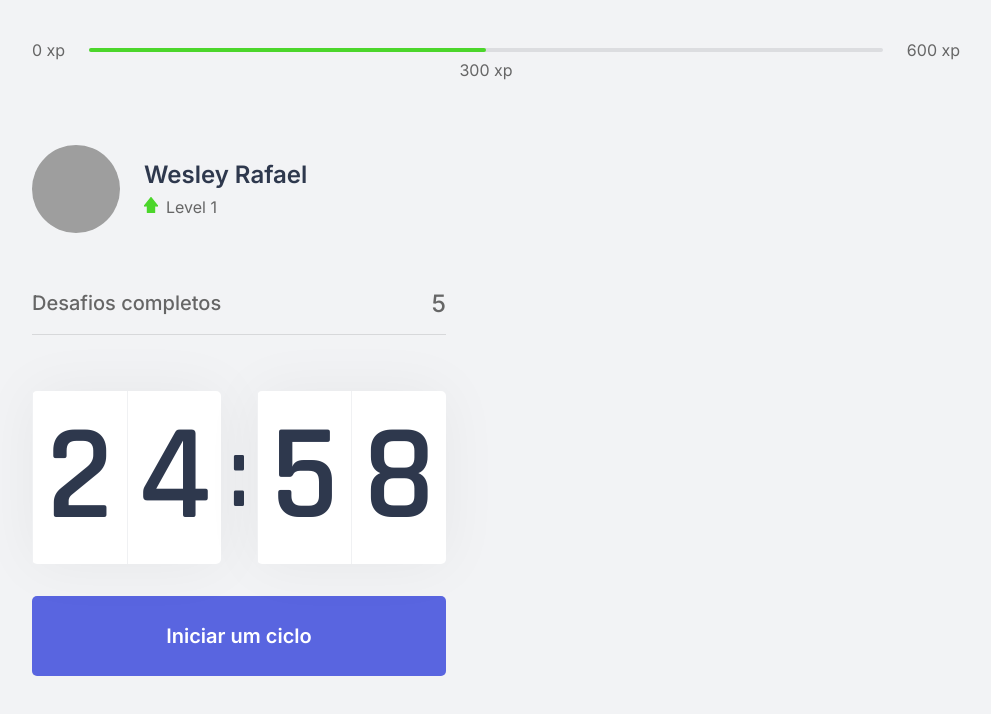
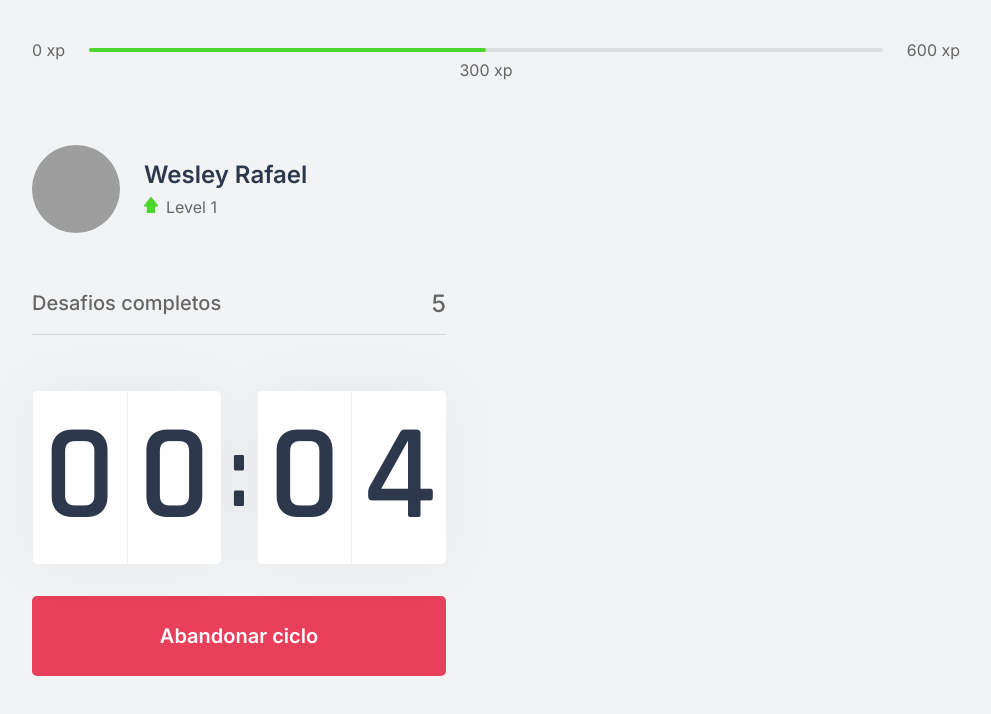
Before and after one commit to WesleyyRafaell/nlw-trilha-react, a Next.js app: page / in a window 1280 px wide. Both pictures are taken after a click on the button "Iniciar um ciclo". Shown: the top 714 px of the page, without its empty margins (144-1135 px from the left). Built offline with nearby package versions, Linux system fonts and the light colour scheme; grey boxes are pictures that could not be loaded.

Commit message:
finalizado component countdown

```diff
--- a/src/components/Countdown.tsx
+++ b/src/components/Countdown.tsx
@@ -1,9 +1,12 @@
 import { useState, useEffect } from 'react';
 import styles from '../styles/components/Countdown.module.css';
 
-export function Countdown(){
-  const [time, setTime] = useState(25 * 60);
-  const [active, setActive] = useState(false);
+let countdownTimeout: NodeJS.Timeout;
+
+export function Countdown() {
+  const [time, setTime] = useState(0.1 * 60);
+  const [isActive, setIsActive] = useState(false);
+  const [hasFinished, setHasFinished] = useState(false);
 
   const minutes = Math.floor(time / 60);
   const seconds = time % 60;
@@ -11,21 +14,30 @@ export function Countdown(){
   const [minuteLeft, minuteRight] = String(minutes).padStart(2, '0').split('');
   const [secondsLeft, secondsRight] = String(seconds).padStart(2, '0').split('');
 
-  useEffect(()=> {
-    if (active && time > 0) {
-      setTimeout(() => {
+  useEffect(() => {
+    if (isActive && time > 0) {
+      countdownTimeout = setTimeout(() => {
         setTime(time - 1);
       }, 1000)
+    } else if (isActive && time === 0) {
+      setHasFinished(true);
+      setIsActive(false)
     }
-  }, [active, time])
+  }, [isActive, time])
 
   function startCountdown() {
-    setActive(true);
+    setIsActive(true);
   }
 
-  return(
+  function resetCountdown() {
+    clearTimeout(countdownTimeout);
+    setIsActive(false);
+    setTime(25 * 60)
+  }
+
+  return (
     <div>
-      <div  className={styles.countdownContainer}>
+      <div className={styles.countdownContainer}>
         <div>
           <span>{minuteLeft}</span>
           <span>{minuteRight}</span>
@@ -37,6 +49,24 @@ export function Countdown(){
         </div>
       </div>
 
+      {hasFinished ? (
+        <button
+          disabled
+          className={styles.countdownButon}
+        >
+          Ciclo encerrado
+        </button>
+      ) : (
+          <>
+            { isActive ? (
+              <button
+                type="button"
+                className={`${styles.countdownButon} ${styles.active}`}
+                onClick={resetCountdown}
+              >
+                Abandonar ciclo
+              </button>
+            ) : (
                 <button
                   type="button"
                   className={styles.countdownButon}
@@ -44,6 +74,9 @@ export function Countdown(){
                 >
                   Iniciar um ciclo
                 </button>
+              )}
+          </>
+        )}
     </div>
   )
 }
--- a/src/styles/components/Countdown.module.css
+++ b/src/styles/components/Countdown.module.css
@@ -51,6 +51,20 @@
   transition: all 0.2s;
 }
 
-.countdownButon:hover {
+.countdownButon:not(:disabled):hover {
   background: var(--blue-dark)
 }
+
+.countdownButon.active{
+  background-color: var(--red);
+}
+
+.countdownButon.active:not(:disabled):hover{
+   background-color: var(--red-dark);
+}
+
+.countdownButon:disabled {
+  background-color: var(--white);
+  color: var(--text);
+  cursor: not-allowed;
+}
--- a/src/styles/global.css
+++ b/src/styles/global.css
@@ -12,6 +12,7 @@
   --text-highlight: #b3b9ff;
   --title: #2e384d;
   --red: #e83f5b;
+  --red-dark: #f02648;
   --green: #4cd62b;
   --blue: #5965e0;
   --blue-dark: #4953b8;
```
Lines whose indentation alone changed are shown as unchanged.
